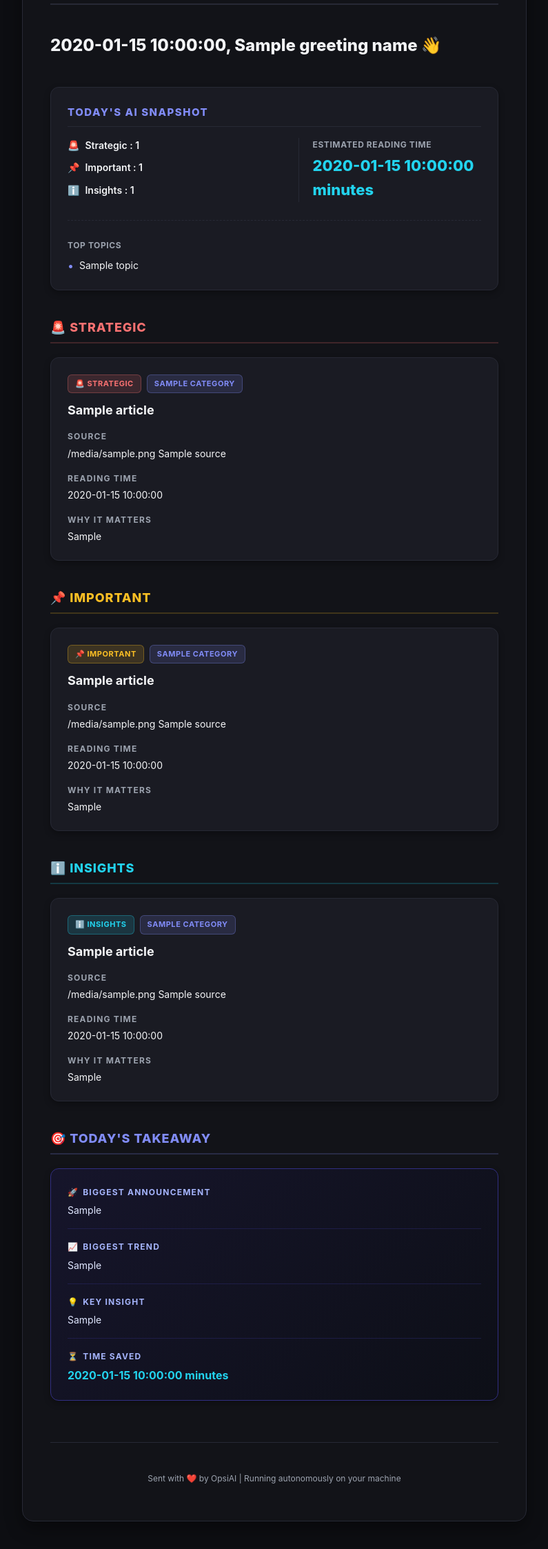
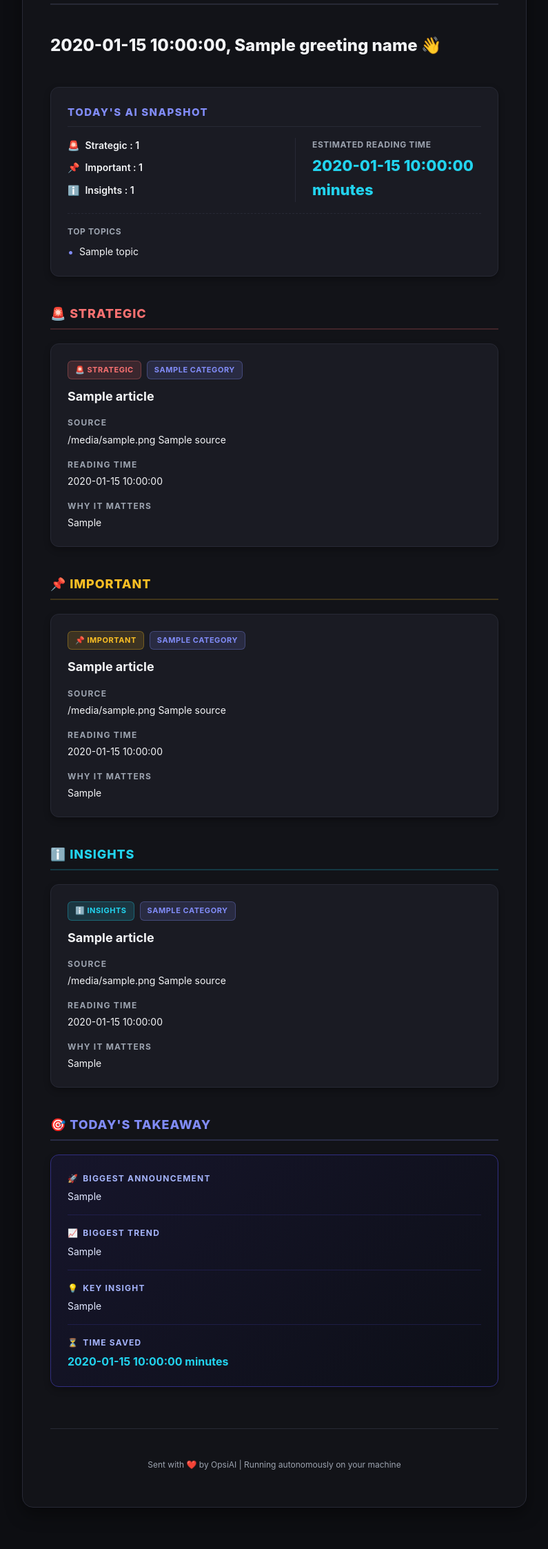
Before and after one commit to abhinallana/AI-Daily-brief, a Python web app: template app/delivery/templates/briefing.html in a window 1280 px wide. Shown: the part 214-2460 px from the top of the page at 69% size, without its empty margins (242-1037 px from the left). After the commit the page ends 2400 px from the top, so only its background shows below. Run offline with Jinja, Linux system fonts and the light colour scheme; the template is opened without the code that fills it: most values are stand-ins (such as "Sample title", 1, 10 or a date in 2020).

Commit message:
removed the glitch

```diff
--- a/app/config/config.py
+++ b/app/config/config.py
@@ -11,6 +11,7 @@ class Config:
     # Gemini API settings
     GEMINI_API_KEY: str = os.getenv("GEMINI_API_KEY", "")
     GEMINI_MODEL: str = os.getenv("GEMINI_MODEL", "gemini-2.5-flash")
+    TIMEZONE: str = os.getenv("TIMEZONE", "Asia/Kolkata")
 
     # SMTP Configuration
     SMTP_HOST: str = os.getenv("SMTP_HOST", "smtp.gmail.com")
--- a/app/delivery/templates/briefing.html
+++ b/app/delivery/templates/briefing.html
@@ -5,28 +5,10 @@
     <meta name="viewport" content="width=device-width, initial-scale=1.0">
     <title>Today's Latest AI Updates - OpsiAI</title>
     <style>
-        :root {
-            --bg-color: #0d0e12;
-            --container-bg: #121318;
-            --card-bg: #1a1b23;
-            --text-color: #f3f4f6;
-            --text-muted: #9ca3af;
-            --border: #272935;
-
-            --heading-strategic: #f87171;
-            --heading-important: #fbbf24;
-            --heading-insights: #22d3ee;
-            --heading-takeaway: #818cf8;
-
-            --primary: #818cf8;
-            --accent: #22d3ee;
-            --card-shadow: 0 4px 10px rgba(0, 0, 0, 0.3);
-        }
-
         body {
             font-family: -apple-system, BlinkMacSystemFont, "Segoe UI", Roboto, Helvetica, Arial, sans-serif;
-            background-color: var(--bg-color);
-            color: var(--text-color);
+            background-color: #0d0e12;
+            color: #f3f4f6;
             margin: 0;
             padding: 0;
             line-height: 1.6;
@@ -79,30 +61,24 @@
 
         /* Snapshot styles */
         .snapshot-container {
-            background-color: var(--card-bg);
-            border: 1px solid var(--border);
+            background-color: #1a1b23;
+            border: 1px solid #272935;
             border-radius: 12px;
             padding: 24px;
             margin-bottom: 35px;
-            box-shadow: var(--card-shadow);
+            box-shadow: 0 4px 10px rgba(0, 0, 0, 0.3);
         }
 
         .snapshot-title {
             font-size: 15px;
             font-weight: 800;
-            color: var(--primary);
+            color: #818cf8;
             text-transform: uppercase;
             letter-spacing: 0.1em;
             margin-top: 0;
             margin-bottom: 16px;
-            border-bottom: 1px solid var(--border);
+            border-bottom: 1px solid #272935;
             padding-bottom: 8px;
-        }
-
-        .snapshot-grid {
-            display: grid;
-            grid-template-columns: 1.2fr 1fr;
-            gap: 16px;
         }
 
         .snapshot-stats {
@@ -120,15 +96,14 @@
         }
 
         .snapshot-divider {
-            grid-column: span 2;
-            border-top: 1px dashed var(--border);
-            margin: 10px 0;
+            border-top: 1px dashed #272935;
+            margin: 16px 0;
         }
 
         .snapshot-section-title {
             font-size: 12px;
             font-weight: 700;
-            color: var(--text-muted);
+            color: #9ca3af;
             text-transform: uppercase;
             letter-spacing: 0.05em;
             margin-bottom: 8px;
@@ -142,30 +117,27 @@
 
         .snapshot-topic-item {
             font-size: 14px;
-            color: var(--text-color);
+            color: #f3f4f6;
             display: flex;
             align-items: center;
             gap: 8px;
         }
 
         .snapshot-topic-bullet {
-            color: var(--primary);
+            color: #818cf8;
             font-size: 16px;
             line-height: 1;
         }
 
         .snapshot-reading-time {
-            display: flex;
-            flex-direction: column;
-            justify-content: center;
-            border-left: 1px solid var(--border);
-            padding-left: 20px;
+            border-left: 1px solid #272935;
+            padding-left: 24px;
         }
 
         .snapshot-reading-label {
             font-size: 12px;
             font-weight: 700;
-            color: var(--text-muted);
+            color: #9ca3af;
             text-transform: uppercase;
             letter-spacing: 0.05em;
             margin-bottom: 4px;
@@ -363,7 +335,9 @@
         {# Today's AI Snapshot Dashboard #}
         <div class="snapshot-container">
             <div class="snapshot-title">Today's AI Snapshot</div>
-            <div class="snapshot-grid">
+            <table width="100%" cellpadding="0" cellspacing="0" border="0">
+                <tr>
+                    <td width="55%" valign="top">
                         <div class="snapshot-stats">
                             <div class="snapshot-stat-item">
                                 <span>🚨</span>
@@ -378,15 +352,16 @@
                                 <span>Insights : {{ insights_count }}</span>
                             </div>
                         </div>
-
-                <div class="snapshot-reading-time">
+                    </td>
+                    <td width="45%" valign="middle" class="snapshot-reading-time">
                         <div class="snapshot-reading-label">Estimated Reading Time</div>
                         <div class="snapshot-reading-value">{{ total_reading_time }} minutes</div>
-                </div>
-
+                    </td>
+                </tr>
                 {% if top_topics %}
+                <tr>
+                    <td colspan="2">
                         <div class="snapshot-divider"></div>
-                    <div style="grid-column: span 2;">
                         <div class="snapshot-section-title">Top Topics</div>
                         <div class="snapshot-topics">
                             {% for topic in top_topics %}
--- a/app/main.py
+++ b/app/main.py
@@ -82,8 +82,8 @@ def main() -> None:
             if not added_in_round:
                 break
 
-        # Sort the final 12 articles by priority: Strategic -> Important -> Insights
-        priority_order = {"Strategic": 1, "Important": 2, "Insights": 3}
+        # Sort the final 12 articles by priority: Strategic -> Important -> Insights (mapping Informational as well)
+        priority_order = {"Strategic": 1, "Important": 2, "Insights": 3, "Informational": 3}
         balanced_articles.sort(key=lambda art: priority_order.get(art.priority or "Insights", 3))
 
         logger.info(f"Generating OpsiAI briefing containing {len(balanced_articles)} balanced articles...")
@@ -92,6 +92,8 @@ def main() -> None:
         grouped = defaultdict(list)
         for article in balanced_articles:
             priority = article.priority or "Insights"
+            if priority == "Informational":
+                priority = "Insights"
             grouped[priority].append(article)
 
         # Generate Today's Takeaway summary
```
Also changed, not shown: other parts of app/delivery/templates/briefing.html (+41 -28 lines), app/delivery/email.py (+10 -2 lines). Lines whose indentation alone changed are shown as unchanged.
